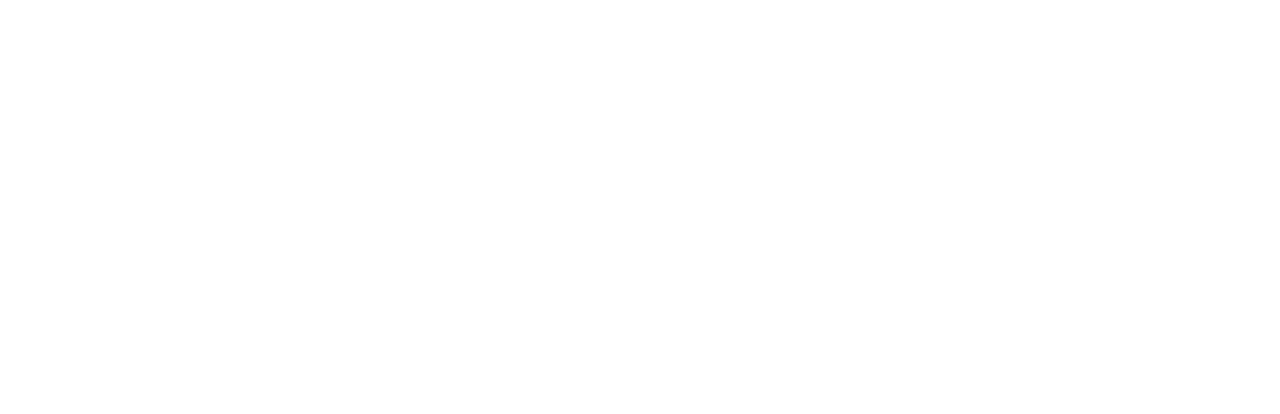
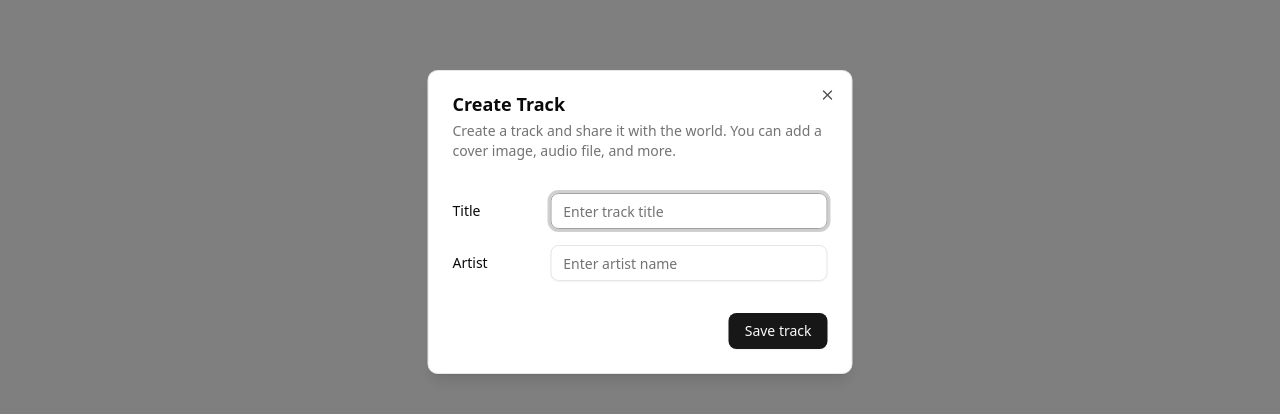
Before and after one commit to katerynarieznik/tracks, a React (Vite) app: page /tracks in a window 1280 px wide. Both pictures are taken after typing "Sample" into the empty fields and a click on the button "Add track". Shown: the part 178-592 px from the top of the page. Built offline with nearby package versions, Linux system fonts and the light colour scheme; no server answers.

Commit message:
added dummy create track modal

```diff
--- a/package.json
+++ b/package.json
@@ -11,6 +11,7 @@
     "start": "tsc -b && vite build && vite preview"
   },
   "dependencies": {
+    "@radix-ui/react-dialog": "^1.1.10",
     "@radix-ui/react-label": "^2.1.4",
     "@radix-ui/react-slot": "^1.2.0",
     "@tailwindcss/vite": "^4.1.4",
--- a/src/components/AddTrackButton.tsx
+++ b/src/components/AddTrackButton.tsx
@@ -1,11 +1,18 @@
 import { Plus } from "lucide-react";
 
+import { Dialog, DialogTrigger } from "@/components/ui/dialog";
 import { Button } from "@/components/ui/button";
+import { CreateTrackModal } from "@/modals/CreateTrackModal";
 
 export function AddTrackButton() {
   return (
-    <Button>
-      <Plus /> Add track
-    </Button>
+    <Dialog>
+      <DialogTrigger asChild>
+        <Button>
+          <Plus /> Add track
+        </Button>
+      </DialogTrigger>
+      <CreateTrackModal />
+    </Dialog>
   );
 }
--- /dev/null
+++ b/src/components/ui/dialog.tsx
@@ -0,0 +1,133 @@
+import * as React from "react";
+import * as DialogPrimitive from "@radix-ui/react-dialog";
+import { XIcon } from "lucide-react";
+
+import { cn } from "@/lib/utils";
+
+function Dialog({
+  ...props
+}: React.ComponentProps<typeof DialogPrimitive.Root>) {
+  return <DialogPrimitive.Root data-slot="dialog" {...props} />;
+}
+
+function DialogTrigger({
+  ...props
+}: React.ComponentProps<typeof DialogPrimitive.Trigger>) {
+  return <DialogPrimitive.Trigger data-slot="dialog-trigger" {...props} />;
+}
+
+function DialogPortal({
+  ...props
+}: React.ComponentProps<typeof DialogPrimitive.Portal>) {
+  return <DialogPrimitive.Portal data-slot="dialog-portal" {...props} />;
+}
+
+function DialogClose({
+  ...props
+}: React.ComponentProps<typeof DialogPrimitive.Close>) {
+  return <DialogPrimitive.Close data-slot="dialog-close" {...props} />;
+}
+
+function DialogOverlay({
+  className,
+  ...props
+}: React.ComponentProps<typeof DialogPrimitive.Overlay>) {
+  return (
+    <DialogPrimitive.Overlay
+      data-slot="dialog-overlay"
+      className={cn(
+        "data-[state=open]:animate-in data-[state=closed]:animate-out data-[state=closed]:fade-out-0 data-[state=open]:fade-in-0 fixed inset-0 z-50 bg-black/50",
+        className,
+      )}
+      {...props}
+    />
+  );
+}
+
+function DialogContent({
+  className,
+  children,
+  ...props
+}: React.ComponentProps<typeof DialogPrimitive.Content>) {
+  return (
+    <DialogPortal data-slot="dialog-portal">
+      <DialogOverlay />
+      <DialogPrimitive.Content
+        data-slot="dialog-content"
+        className={cn(
+          "bg-background data-[state=open]:animate-in data-[state=closed]:animate-out data-[state=closed]:fade-out-0 data-[state=open]:fade-in-0 data-[state=closed]:zoom-out-95 data-[state=open]:zoom-in-95 fixed top-[50%] left-[50%] z-50 grid w-full max-w-[calc(100%-2rem)] translate-x-[-50%] translate-y-[-50%] gap-4 rounded-lg border p-6 shadow-lg duration-200 sm:max-w-lg",
+          className,
+        )}
+        {...props}
+      >
+        {children}
+        <DialogPrimitive.Close className="ring-offset-background focus:ring-ring data-[state=open]:bg-accent data-[state=open]:text-muted-foreground absolute top-4 right-4 rounded-xs opacity-70 transition-opacity hover:opacity-100 focus:ring-2 focus:ring-offset-2 focus:outline-hidden disabled:pointer-events-none [&_svg]:pointer-events-none [&_svg]:shrink-0 [&_svg:not([class*='size-'])]:size-4">
+          <XIcon />
+          <span className="sr-only">Close</span>
+        </DialogPrimitive.Close>
+      </DialogPrimitive.Content>
+    </DialogPortal>
+  );
+}
+
+function DialogHeader({ className, ...props }: React.ComponentProps<"div">) {
+  return (
+    <div
+      data-slot="dialog-header"
+      className={cn("flex flex-col gap-2 text-center sm:text-left", className)}
+      {...props}
+    />
+  );
+}
+
+function DialogFooter({ className, ...props }: React.ComponentProps<"div">) {
+  return (
+    <div
+      data-slot="dialog-footer"
+      className={cn(
+        "flex flex-col-reverse gap-2 sm:flex-row sm:justify-end",
+        className,
+      )}
+      {...props}
+    />
+  );
+}
+
+function DialogTitle({
+  className,
+  ...props
+}: React.ComponentProps<typeof DialogPrimitive.Title>) {
+  return (
+    <DialogPrimitive.Title
+      data-slot="dialog-title"
+      className={cn("text-lg leading-none font-semibold", className)}
+      {...props}
+    />
+  );
+}
+
+function DialogDescription({
+  className,
+  ...props
+}: React.ComponentProps<typeof DialogPrimitive.Description>) {
+  return (
+    <DialogPrimitive.Description
+      data-slot="dialog-description"
+      className={cn("text-muted-foreground text-sm", className)}
+      {...props}
+    />
+  );
+}
+
+export {
+  Dialog,
+  DialogClose,
+  DialogContent,
+  DialogDescription,
+  DialogFooter,
+  DialogHeader,
+  DialogOverlay,
+  DialogPortal,
+  DialogTitle,
+  DialogTrigger,
+};
--- a/src/modals/CreateTrackModal.tsx
+++ b/src/modals/CreateTrackModal.tsx
@@ -1,8 +1,49 @@
+import { Button } from "@/components/ui/button";
+import {
+  DialogContent,
+  DialogDescription,
+  DialogFooter,
+  DialogHeader,
+  DialogTitle,
+} from "@/components/ui/dialog";
+import { Input } from "@/components/ui/input";
+import { Label } from "@/components/ui/label";
+
 export function CreateTrackModal() {
   return (
-    <div>
-      <h2>Create Track</h2>
-      <p>This is the Create Track Modal.</p>
-    </div>
+    <DialogContent className="sm:max-w-[425px]">
+      <DialogHeader>
+        <DialogTitle>Create Track</DialogTitle>
+        <DialogDescription>
+          Create a track and share it with the world. You can add a cover image,
+          audio file, and more.
+        </DialogDescription>
+      </DialogHeader>
+      <div className="grid gap-4 py-4">
+        <div className="grid grid-cols-4 items-center gap-4">
+          <Label htmlFor="title" className="text-right">
+            Title
+          </Label>
+          <Input
+            id="title"
+            className="col-span-3"
+            placeholder="Enter track title"
+          />
+        </div>
+        <div className="grid grid-cols-4 items-center gap-4">
+          <Label htmlFor="artist" className="text-right">
+            Artist
+          </Label>
+          <Input
+            id="artist"
+            placeholder="Enter artist name"
+            className="col-span-3"
+          />
+        </div>
+      </div>
+      <DialogFooter>
+        <Button type="submit">Save track</Button>
+      </DialogFooter>
+    </DialogContent>
   );
 }
```
Also changed, not shown: 1 other file (tests, documents, lock files or other folders).
